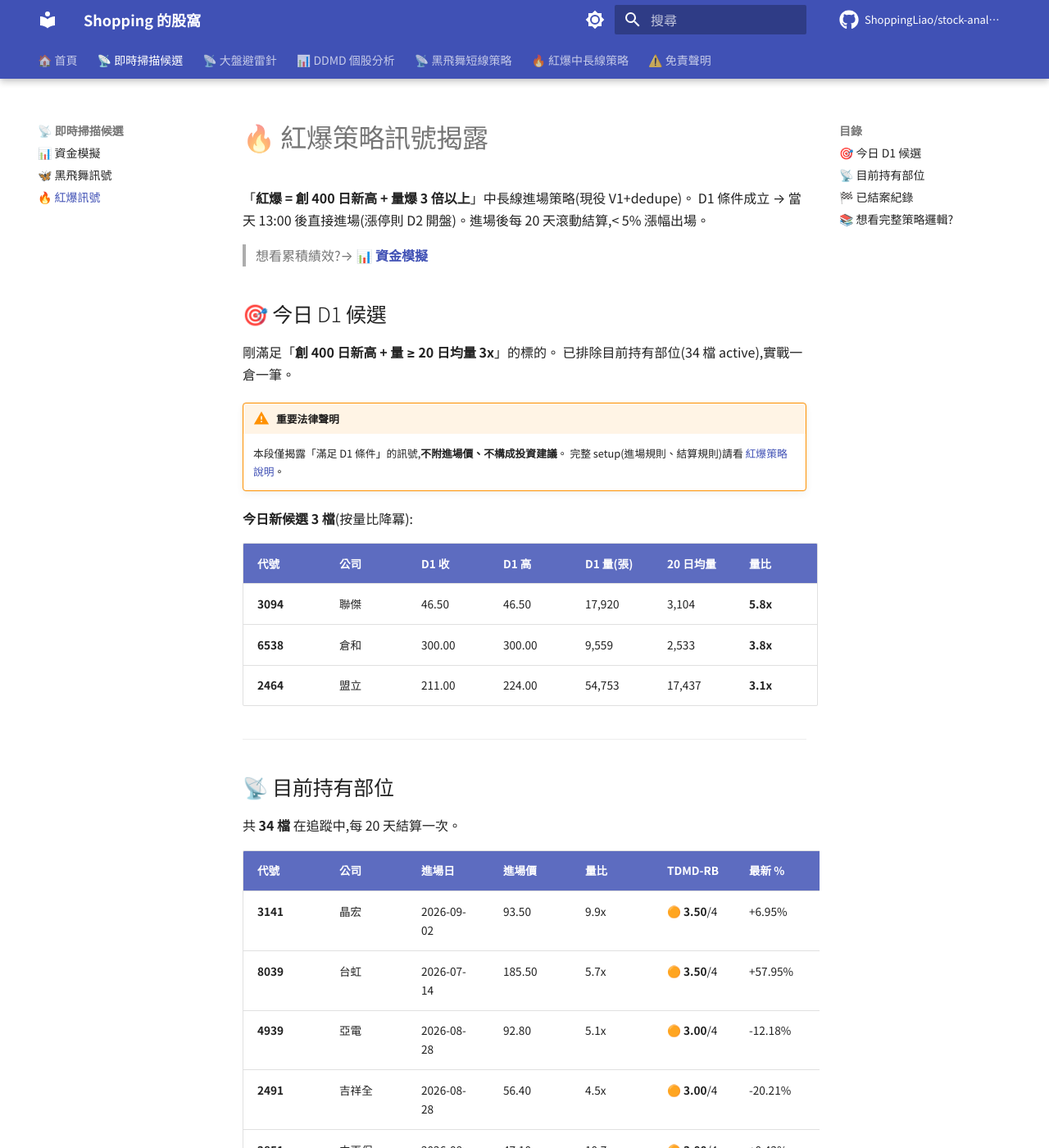
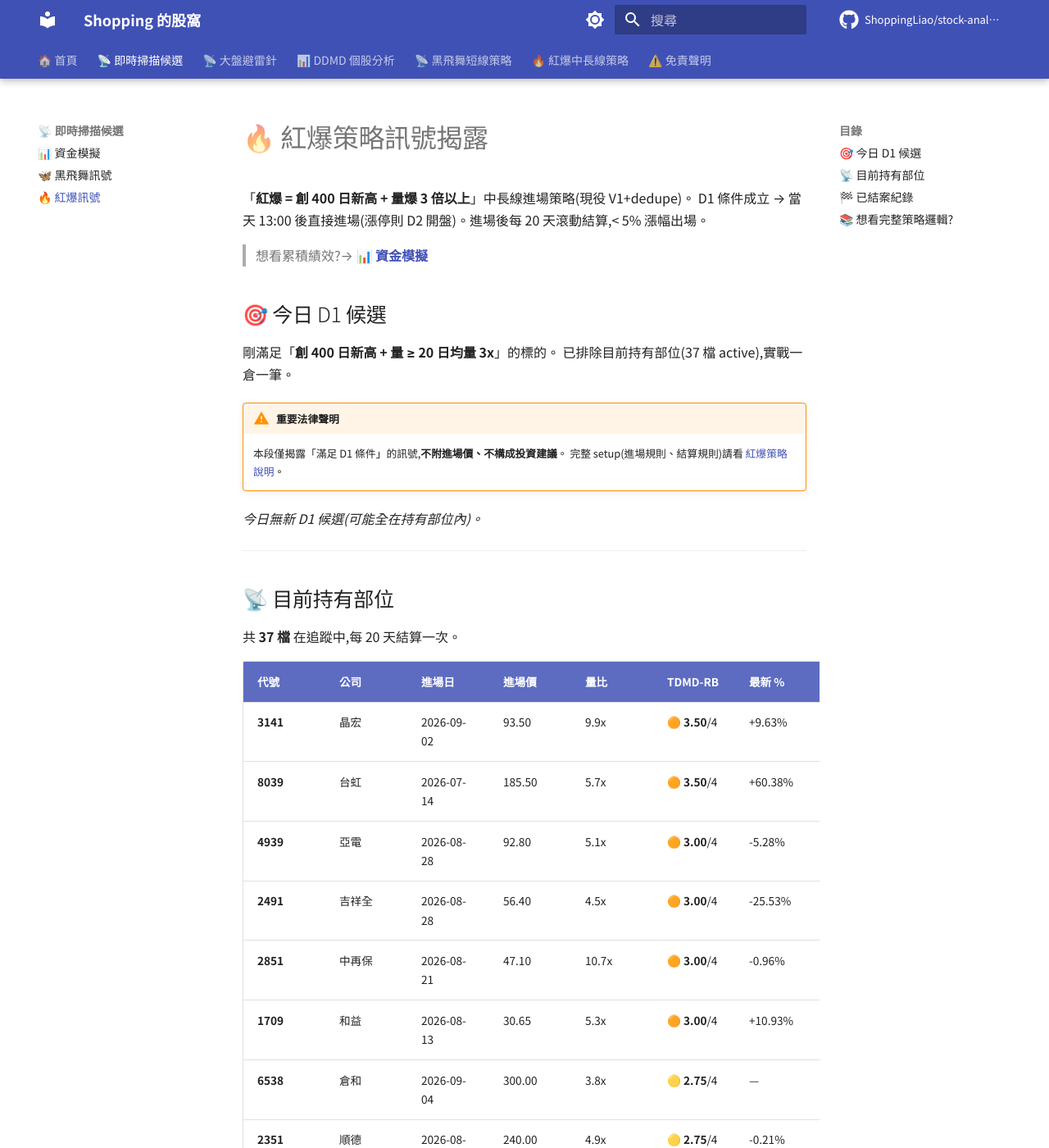
Before and after one commit to ShoppingLiao/stock-analysis-public, an MkDocs documentation site: the page built from docs/signals_red_burst.md, in a window 1280 px wide and 1400 px high. Shown: the whole window at 82% size. Built offline with MkDocs 1.6.1 and Material for MkDocs 9.7.7, drawn with Linux system fonts in a browser that asks for light colours; comment, search, counter and statistics services are not loaded; some of the changed text lies outside the part shown.

Commit message:
docs(signals): update BB + RB + capital (2026-09-04)

```diff
--- a/docs/signals_red_burst.md
+++ b/docs/signals_red_burst.md
@@ -8,62 +8,59 @@ D1 條件成立 → 當天 13:00 後直接進場(漲停則 D2 開盤)。進場
 ## 🎯 今日 D1 候選
 
 剛滿足「**創 400 日新高 + 量 ≥ 20 日均量 3x**」的標的。
-已排除目前持有部位(34 檔 active),實戰一倉一筆。
+已排除目前持有部位(37 檔 active),實戰一倉一筆。
 
 !!! warning "重要法律聲明"
     本段僅揭露「滿足 D1 條件」的訊號,**不附進場價、不構成投資建議**。
     完整 setup(進場規則、結算規則)請看 [紅爆策略說明](about/strategy_red_burst.md)。
 
-**今日新候選 3 檔**(按量比降冪):
-
-| 代號 | 公司 | D1 收 | D1 高 | D1 量(張) | 20 日均量 | 量比 |
-|------|------|-------|-------|-----------|-----------|------|
-| **3094** | 聯傑 | 46.50 | 46.50 | 17,920 | 3,104 | **5.8x** |
-| **6538** | 倉和 | 300.00 | 300.00 | 9,559 | 2,533 | **3.8x** |
-| **2464** | 盟立 | 211.00 | 224.00 | 54,753 | 17,437 | **3.1x** |
+*今日無新 D1 候選(可能全在持有部位內)。*
 
 ---
 
 ## 📡 目前持有部位
 
-共 **34 檔** 在追蹤中,每 20 天結算一次。
+共 **37 檔** 在追蹤中,每 20 天結算一次。
 
 | 代號 | 公司 | 進場日 | 進場價 | 量比 | TDMD-RB | 最新 % | MFE | MAE | review |
 |------|------|--------|--------|------|---------|--------|-----|-----|--------|
-| **3141** | 晶宏 | 2026-09-02 | 93.50 | 9.9x | 🟠 **3.50**/4 | +6.95% | +12.30% | +4.28% | 0/10 |
-| **8039** | 台虹 | 2026-07-14 | 185.50 | 5.7x | 🟠 **3.50**/4 | +57.95% | +96.23% | -14.82% | 1/10 |
-| **4939** | 亞電 | 2026-08-28 | 92.80 | 5.1x | 🟠 **3.00**/4 | -12.18% | +0.43% | -12.18% | 0/10 |
-| **2491** | 吉祥全 | 2026-08-28 | 56.40 | 4.5x | 🟠 **3.00**/4 | -20.21% | -6.21% | -20.66% | 0/10 |
-| **2851** | 中再保 | 2026-08-21 | 47.10 | 10.7x | 🟠 **3.00**/4 | +0.42% | +1.59% | -11.78% | 0/10 |
-| **1709** | 和益 | 2026-08-13 | 30.65 | 5.3x | 🟠 **3.00**/4 | +9.14% | +23.00% | -3.75% | 0/10 |
-| **2351** | 順德 | 2026-08-27 | 240.00 | 4.9x | 🟡 **2.75**/4 | -7.08% | +2.92% | -7.92% | 0/10 |
-| **6108** | 競國 | 2026-08-19 | 24.75 | 4.1x | 🟡 **2.75**/4 | -6.87% | +7.47% | -11.52% | 0/10 |
-| **3498** | 陽程 | 2026-08-17 | 158.50 | 4.2x | 🟡 **2.75**/4 | +21.14% | +39.75% | -3.15% | 0/10 |
-| **2887** | 台新新光金 | 2026-08-31 | 38.55 | 3.6x | 🟡 **2.50**/4 | +7.52% | +10.64% | +0.78% | 0/10 |
-| **3490** | 單井 | 2026-08-19 | 46.80 | 3.4x | 🟡 **2.50**/4 | -3.95% | +23.50% | -6.20% | 0/10 |
-| **6214** | 精誠 | 2026-08-17 | 175.50 | 10.6x | 🟡 **2.50**/4 | +4.27% | +5.13% | -1.14% | 0/10 |
-| **2357** | 華碩 | 2026-08-14 | 996.00 | 3.6x | 🟡 **2.50**/4 | -2.51% | +2.91% | -10.54% | 0/10 |
-| **2103** | 台橡 | 2026-08-11 | 28.65 | 5.0x | 🟡 **2.50**/4 | -2.44% | +2.79% | -6.46% | 0/10 |
-| **2301** | 光寶科 | 2026-08-05 | 249.00 | 4.1x | 🟡 **2.50**/4 | +20.08% | +31.73% | -2.01% | 1/10 |
-| **2395** | 研華 | 2026-07-09 | 547.00 | 3.1x | 🟡 **2.50**/4 | +23.22% | +30.71% | -9.78% | 1/10 |
-| **3406** | 玉晶光 | 2026-08-31 | 916.00 | 3.8x | 🟡 **2.25**/4 | +8.19% | +19.00% | +5.90% | 0/10 |
+| **3141** | 晶宏 | 2026-09-02 | 93.50 | 9.9x | 🟠 **3.50**/4 | +9.63% | +17.65% | +4.28% | 0/10 |
+| **8039** | 台虹 | 2026-07-14 | 185.50 | 5.7x | 🟠 **3.50**/4 | +60.38% | +96.23% | -14.82% | 1/10 |
+| **4939** | 亞電 | 2026-08-28 | 92.80 | 5.1x | 🟠 **3.00**/4 | -5.28% | +0.43% | -13.58% | 0/10 |
+| **2491** | 吉祥全 | 2026-08-28 | 56.40 | 4.5x | 🟠 **3.00**/4 | -25.53% | -6.21% | -26.06% | 0/10 |
+| **2851** | 中再保 | 2026-08-21 | 47.10 | 10.7x | 🟠 **3.00**/4 | -0.96% | +1.59% | -11.78% | 0/10 |
+| **1709** | 和益 | 2026-08-13 | 30.65 | 5.3x | 🟠 **3.00**/4 | +10.93% | +23.00% | -3.75% | 0/10 |
+| **6538** | 倉和 | 2026-09-04 | 300.00 | 3.8x | 🟡 **2.75**/4 | — | — | — | 0/10 |
+| **2351** | 順德 | 2026-08-27 | 240.00 | 4.9x | 🟡 **2.75**/4 | -0.21% | +2.92% | -7.92% | 0/10 |
+| **6108** | 競國 | 2026-08-19 | 24.75 | 4.1x | 🟡 **2.75**/4 | -7.27% | +7.47% | -11.52% | 0/10 |
+| **3498** | 陽程 | 2026-08-17 | 158.50 | 4.2x | 🟡 **2.75**/4 | +22.40% | +39.75% | -3.15% | 0/10 |
+| **2464** | 盟立 | 2026-09-04 | 211.00 | 3.1x | 🟡 **2.50**/4 | — | — | — | 0/10 |
+| **3094** | 聯傑 | 2026-09-04 | 46.50 | 5.8x | 🟡 **2.50**/4 | — | — | — | 0/10 |
+| **2887** | 台新新光金 | 2026-08-31 | 38.55 | 3.6x | 🟡 **2.50**/4 | +7.65% | +10.64% | +0.78% | 0/10 |
+| **3490** | 單井 | 2026-08-19 | 46.80 | 3.4x | 🟡 **2.50**/4 | -1.71% | +23.50% | -6.20% | 0/10 |
+| **6214** | 精誠 | 2026-08-17 | 175.50 | 10.6x | 🟡 **2.50**/4 | +5.70% | +5.98% | -1.14% | 0/10 |
+| **2357** | 華碩 | 2026-08-14 | 996.00 | 3.6x | 🟡 **2.50**/4 | +2.91% | +3.41% | -10.54% | 0/10 |
+| **2103** | 台橡 | 2026-08-11 | 28.65 | 5.0x | 🟡 **2.50**/4 | -1.40% | +2.79% | -6.46% | 0/10 |
+| **2301** | 光寶科 | 2026-08-05 | 249.00 | 4.1x | 🟡 **2.50**/4 | +23.69% | +31.73% | -2.01% | 1/10 |
+| **2395** | 研華 | 2026-07-09 | 547.00 | 3.1x | 🟡 **2.50**/4 | +29.98% | +32.91% | -9.78% | 2/10 |
+| **3406** | 玉晶光 | 2026-08-31 | 916.00 | 3.8x | 🟡 **2.25**/4 | +15.17% | +19.00% | +5.02% | 0/10 |
 | **2637** | 慧洋-KY | 2026-08-19 | 91.80 | 4.6x | 🟡 **2.25**/4 | +8.71% | +17.65% | -1.96% | 0/10 |
-| **2845** | 遠東銀 | 2026-09-03 | 13.65 | 3.2x | 🟡 **2.00**/4 | — | — | — | 0/10 |
-| **2221** | 大甲 | 2026-09-02 | 83.20 | 3.1x | 🟡 **2.00**/4 | +9.98% | +9.98% | +1.20% | 0/10 |
-| **1312** | 國喬 | 2026-09-01 | 15.65 | 6.9x | 🟡 **2.00**/4 | -4.79% | +4.79% | -5.43% | 0/10 |
-| **6547** | 高端疫苗 | 2026-08-27 | 63.10 | 5.6x | 🟡 **2.00**/4 | -2.06% | +7.61% | -3.96% | 0/10 |
-| **2426** | 鼎元 | 2026-08-26 | 99.80 | 3.9x | 🟡 **2.00**/4 | -4.81% | +11.22% | -11.42% | 0/10 |
+| **2845** | 遠東銀 | 2026-09-03 | 13.65 | 3.2x | 🟡 **2.00**/4 | +0.00% | +0.73% | -1.83% | 0/10 |
+| **2221** | 大甲 | 2026-09-02 | 83.20 | 3.1x | 🟡 **2.00**/4 | +9.13% | +18.39% | +1.20% | 0/10 |
+| **1312** | 國喬 | 2026-09-01 | 15.65 | 6.9x | 🟡 **2.00**/4 | -6.71% | +4.79% | -9.58% | 0/10 |
+| **6547** | 高端疫苗 | 2026-08-27 | 63.10 | 5.6x | 🟡 **2.00**/4 | -2.54% | +7.61% | -3.96% | 0/10 |
+| **2426** | 鼎元 | 2026-08-26 | 99.80 | 3.9x | 🟡 **2.00**/4 | +4.71% | +11.22% | -11.42% | 0/10 |
 | **2606** | 裕民 | 2026-08-24 | 72.30 | 3.0x | 🟡 **2.00**/4 | +8.16% | +10.65% | -3.18% | 0/10 |
-| **2615** | 萬海 | 2026-08-24 | 124.50 | 3.7x | 🟡 **2.00**/4 | -7.23% | +8.03% | -12.85% | 0/10 |
-| **6265** | 方土昶 | 2026-08-17 | 63.30 | 3.2x | 🟡 **2.00**/4 | -14.53% | +3.16% | -14.69% | 0/10 |
+| **2615** | 萬海 | 2026-08-24 | 124.50 | 3.7x | 🟡 **2.00**/4 | -7.63% | +8.03% | -12.85% | 0/10 |
+| **6265** | 方土昶 | 2026-08-17 | 63.30 | 3.2x | 🟡 **2.00**/4 | -14.38% | +3.16% | -16.59% | 0/10 |
 | **2027** | 大成鋼 | 2026-08-13 | 50.40 | 3.0x | 🟡 **2.00**/4 | -0.40% | +3.77% | -7.04% | 0/10 |
-| **2030** | 彰源 | 2026-08-10 | 20.45 | 11.6x | 🟡 **2.00**/4 | +14.43% | +16.38% | +0.00% | 0/10 |
-| **6226** | 光鼎 | 2026-08-31 | 31.60 | 3.4x | ⚪ **1.75**/4 | +1.27% | +12.50% | -1.90% | 0/10 |
-| **2033** | 佳大 | 2026-08-28 | 25.65 | 3.6x | ⚪ **1.75**/4 | -0.39% | +9.94% | -8.77% | 0/10 |
-| **2465** | 麗臺 | 2026-08-11 | 86.90 | 3.0x | ⚪ **1.75**/4 | +10.70% | +23.71% | -2.88% | 0/10 |
-| **6446** | 藥華藥 | 2026-05-14 | 780.00 | 3.9x | ⚪ **1.75**/4 | +73.08% | +110.90% | -0.64% | 3/10 |
-| **2359** | 所羅門 | 2026-08-18 | 177.50 | 3.8x | ⚪ **1.50**/4 | -20.85% | +1.69% | -21.69% | 0/10 |
-| **2634** | 漢翔 | 2026-07-22 | 64.40 | 3.3x | ⚪ **1.50**/4 | +0.00% | +18.79% | -9.94% | 1/10 |
+| **2030** | 彰源 | 2026-08-10 | 20.45 | 11.6x | 🟡 **2.00**/4 | +14.67% | +16.38% | +0.00% | 0/10 |
+| **6226** | 光鼎 | 2026-08-31 | 31.60 | 3.4x | ⚪ **1.75**/4 | +6.01% | +12.50% | -2.85% | 0/10 |
+| **2033** | 佳大 | 2026-08-28 | 25.65 | 3.6x | ⚪ **1.75**/4 | +1.56% | +9.94% | -8.77% | 0/10 |
+| **2465** | 麗臺 | 2026-08-11 | 86.90 | 3.0x | ⚪ **1.75**/4 | +14.15% | +23.71% | -2.88% | 0/10 |
+| **6446** | 藥華藥 | 2026-05-14 | 780.00 | 3.9x | ⚪ **1.75**/4 | +67.95% | +110.90% | -0.64% | 3/10 |
+| **2359** | 所羅門 | 2026-08-18 | 177.50 | 3.8x | ⚪ **1.50**/4 | -20.00% | +1.69% | -21.69% | 0/10 |
+| **2634** | 漢翔 | 2026-07-22 | 64.40 | 3.3x | ⚪ **1.50**/4 | +0.93% | +18.79% | -9.94% | 1/10 |
 
 > TDMD-RB:🔴 主力(4)/🟠 中倉(3)/🟡 試單(2)/⚪ 觀察(<2)。T=突破力道+多頭陡峭、D=量爆強度、M=籌碼三條合一、Dr=LLM 題材。
 
```
Also changed, not shown: docs/signals_capital.md (+6 -6 lines).
